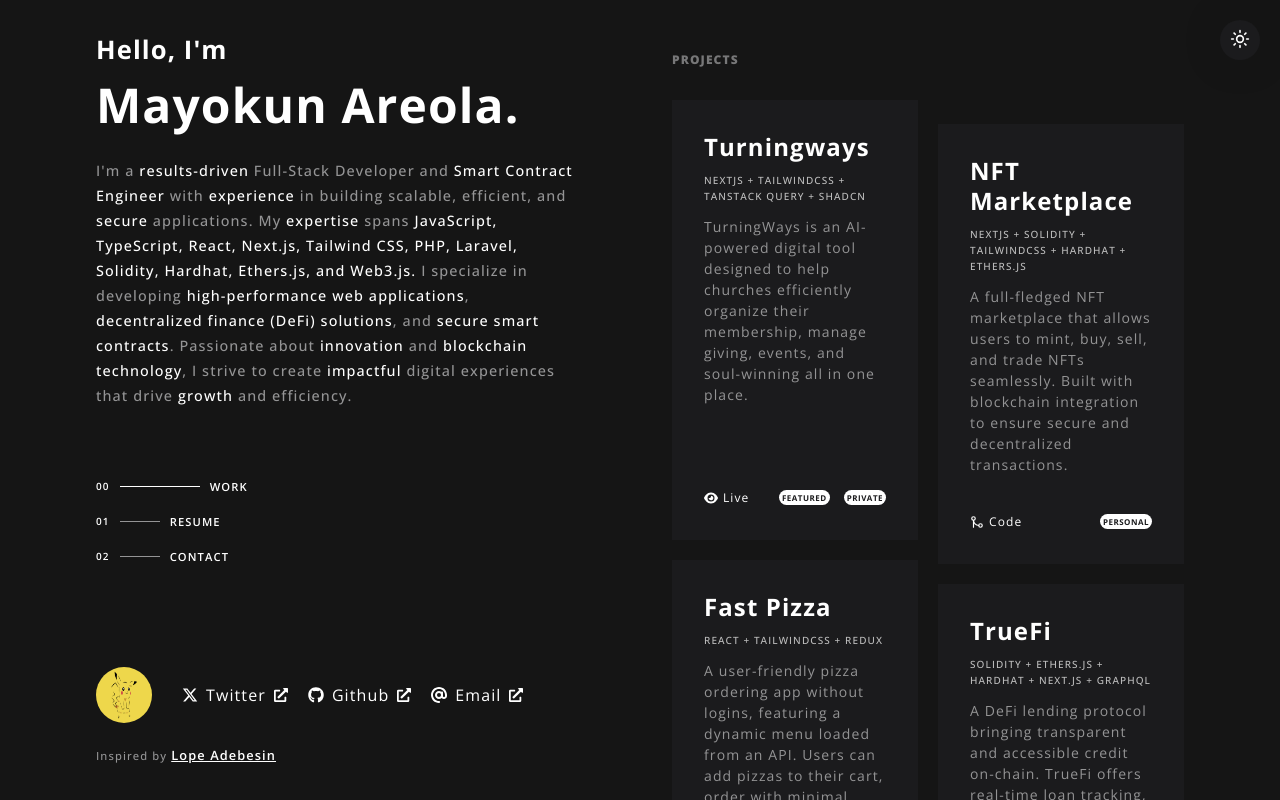
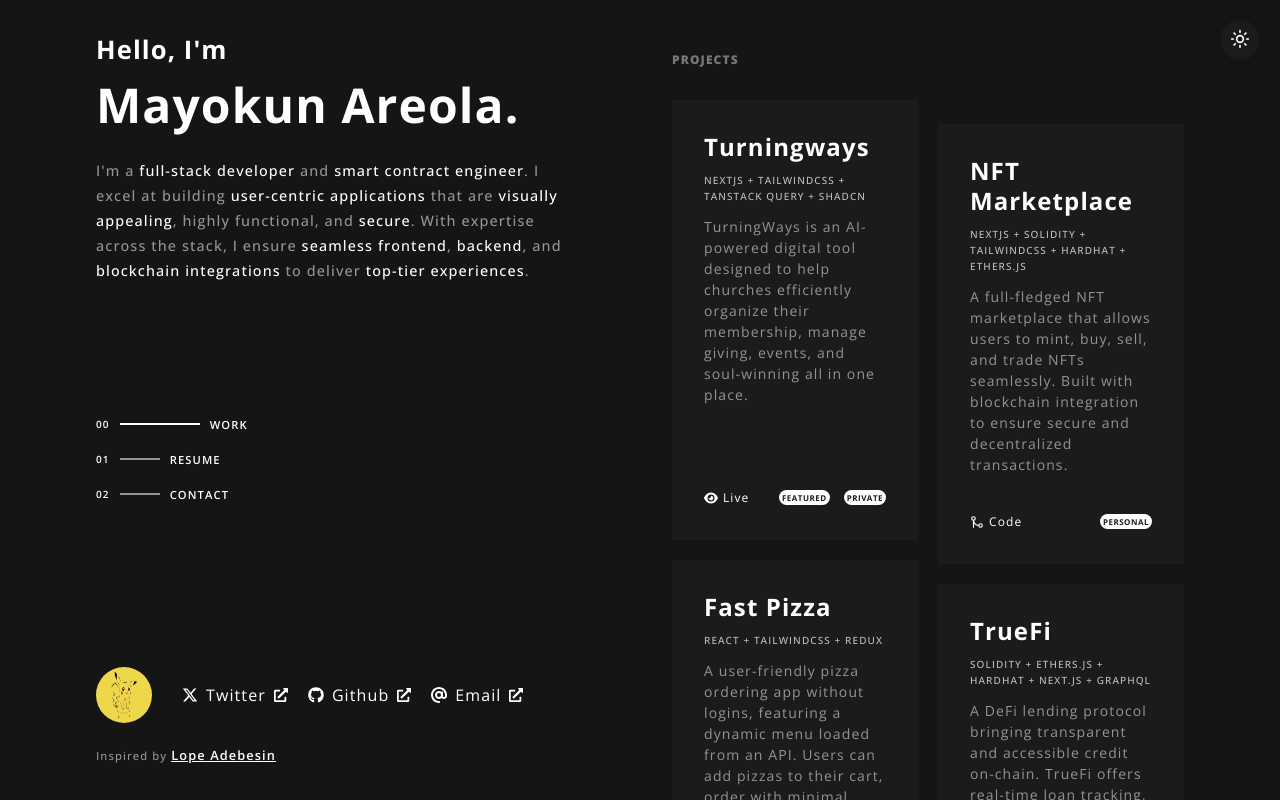
Before and after one commit to Mayokunnn/mayokun.tech, a React (Vite) app: page / in a window 1280 px wide. Built offline with nearby package versions, Linux system fonts and the light colour scheme.

Commit message:
Update Main.tsx

```diff
--- a/src/componenents/Main.tsx
+++ b/src/componenents/Main.tsx
@@ -48,27 +48,18 @@ export default function Main({ children, theme, toggleTheme }: Props) {
   <SideBarBigHeading>Mayokun Areola.</SideBarBigHeading>
   <SideBarParagraphContainer>
     <SideBarParagraph>
-      I'm a <Highlight>results-driven</Highlight> Full-Stack Developer and{" "}
-      <Highlight>Smart Contract Engineer</Highlight> with{" "}
-      <Highlight>experience</Highlight> in building scalable, efficient, and{" "}
-      <Highlight>secure</Highlight> applications. My{" "}
-      <Highlight>expertise</Highlight> spans{" "}
-      <Highlight>
-        JavaScript, TypeScript, React, Next.js, Tailwind CSS, PHP, Laravel,
-        Solidity, Hardhat, Ethers.js, and Web3.js.
-      </Highlight>{" "}
-      I specialize in developing{" "}
-      <Highlight>high-performance web applications</Highlight>,{" "}
-      <Highlight>decentralized finance (DeFi) solutions</Highlight>, and{" "}
-      <Highlight>secure smart contracts</Highlight>. Passionate about{" "}
-      <Highlight>innovation</Highlight> and{" "}
-      <Highlight>blockchain technology</Highlight>, I strive to create{" "}
-      <Highlight>impactful</Highlight> digital experiences that drive{" "}
-      <Highlight>growth</Highlight> and efficiency.
+      I'm a <Highlight>full-stack developer</Highlight> and{" "}
+      <Highlight>smart contract engineer</Highlight>. I excel at building{" "}
+      <Highlight>user-centric applications</Highlight> that are{" "}
+      <Highlight>visually appealing</Highlight>, highly functional, and{" "}
+      <Highlight>secure</Highlight>. With expertise across the stack, I ensure{" "}
+      <Highlight>seamless frontend</Highlight>,{" "}
+      <Highlight>backend</Highlight>, and{" "}
+      <Highlight>blockchain integrations</Highlight> to deliver{" "}
+      <Highlight>top-tier experiences</Highlight>.
     </SideBarParagraph>
   </SideBarParagraphContainer>
 </SideBarHeader>
-
           <SideBarMenu>
             <SideBarMenuList>
               {NavLinks.map((navItem, i) => {
```
